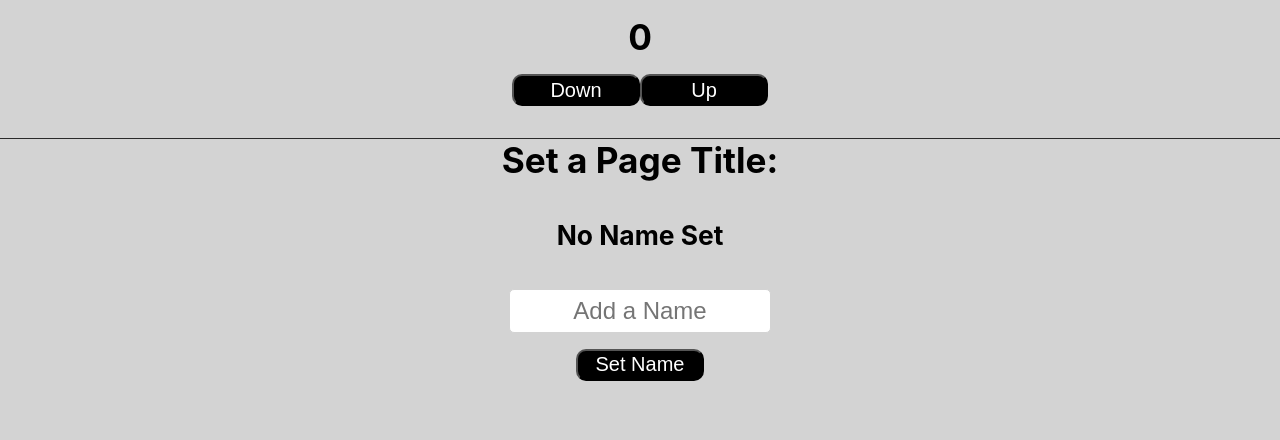
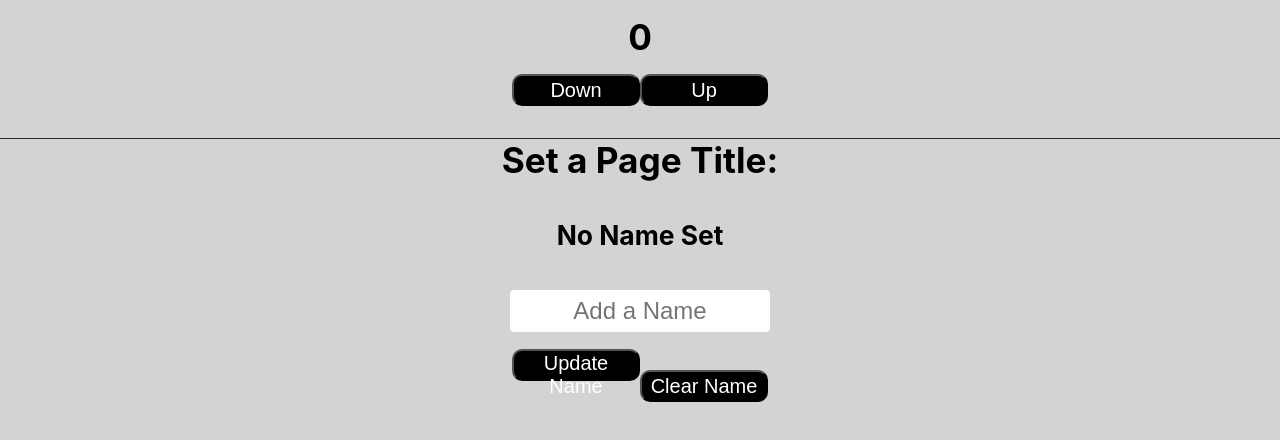
Before and after one commit to akarpas/react-hooks, a React (Create React App) app: page / in a window 1280 px wide. Shown: the top 440 px of the page. Built offline with nearby package versions, Linux system fonts and the light colour scheme.

Commit message:
clear name

```diff
--- a/src/App.js
+++ b/src/App.js
@@ -3,6 +3,7 @@ import './App.css';
 
 function App() {
   const [count, setCount] = useState(0);
+  const [input, setInput] = useState('');
   const [tempName, setTempName] = useState(null);
   const [name, setName] = useState(null);
 
@@ -30,14 +31,34 @@ function App() {
       <h1 className="Title">Set a Page Title:</h1>
       <h2 className="Name">{name ? name : 'No Name Set'}</h2>
       <form
-        onSubmit={(event) => {
-          event.preventDefault()
-          setName(tempName)}
-        }
         className="NameContainer"
       >
-        <input className="Input" placeholder="Add a Name" onChange={(event) => setTempName(event.target.value)} />
-        <button className="Button">Set Name</button>
+        <input
+          value={input}
+          className="Input"
+          placeholder="Add a Name"
+          onChange={(event) => {
+            setInput(event.target.value)
+            setTempName(event.target.value)
+          }}
+        />
+        <div>
+          <button
+            onClick={(event) => {
+              event.preventDefault()
+              setName(tempName)}
+            }
+            className="Button"
+          >Update Name</button>
+          <button
+            onClick={(event) => {
+              event.preventDefault()
+              setName(null)
+              setInput('')}
+            }
+            className="Button"
+          >Clear Name</button>
+        </div>
       </form>
     </div>
   );
```
